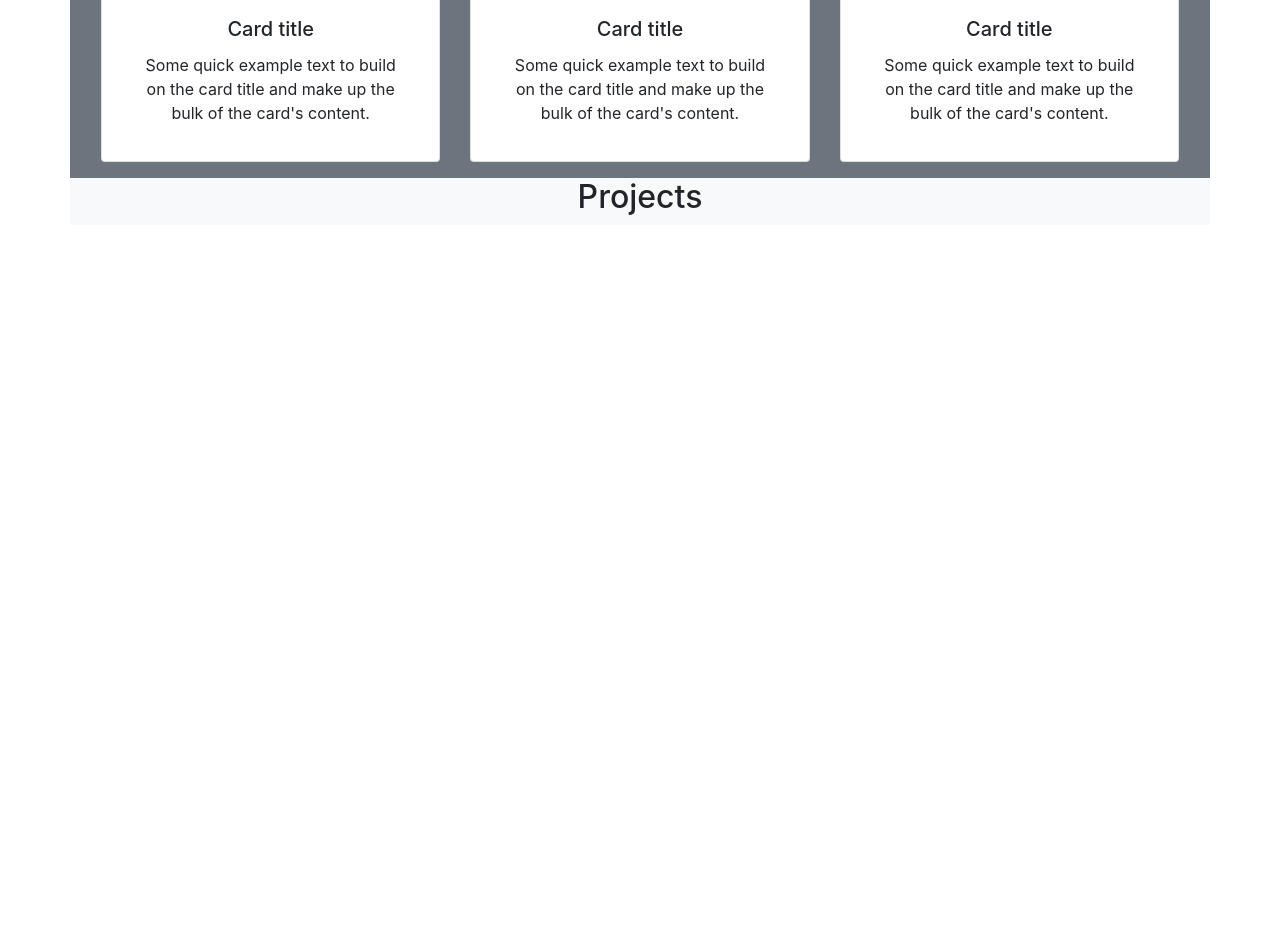
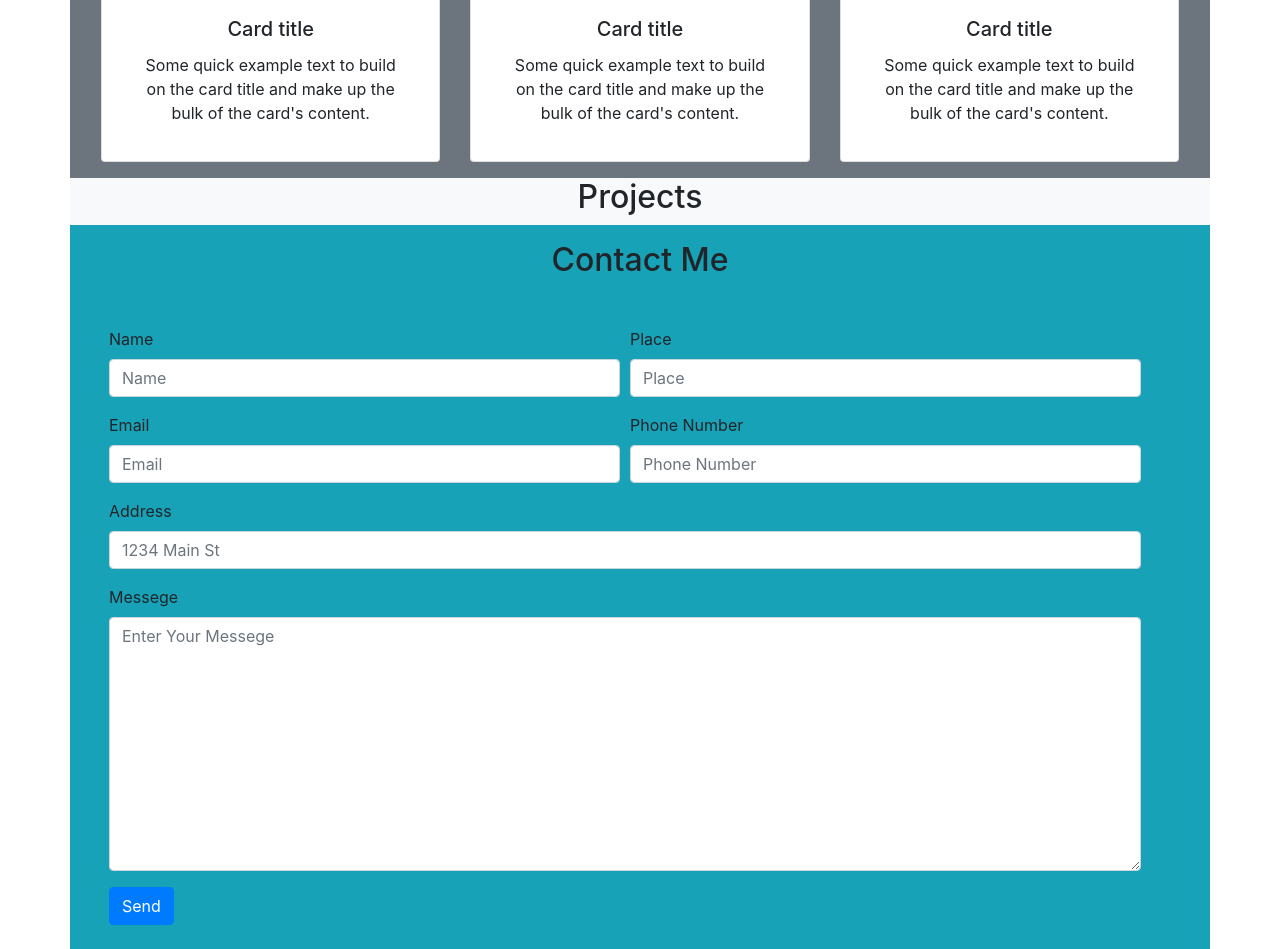
Before and after one commit to abhinandc0/simple-website, a plain HTML site: page index.html in a window 1280 px wide. Shown: the part 550-1499 px from the top of the page. Before the commit the page ends 800 px from the top, so only its background shows below. Drawn offline with nearby package versions, Linux system fonts and the light colour scheme.

Commit message:
Contact Section

```diff
--- a/index.html
+++ b/index.html
@@ -119,6 +119,54 @@
                 </div>
             </section>
             <!--Project Section Ends-->
+            <section id="contact">
+                <div class="contact">
+            <!--Contact Form-->
+                    <div class="container bg-info">
+                        <h2 class="text-center p-3">Contact Me</h2>
+                        <div class="row align-items-center col-12 p-4">
+                            <div class="col-md-12">
+                            <form>
+                                <div class="form-row">
+                                  <div class="form-group col-md-6 ">
+                                    <label for="inputEmail4">Name</label>
+                                    <input type="text" class="form-control" id="inputEmail4" placeholder="Name">
+                                  </div>
+                                  <div class="form-group col-md-6">
+                                    <label for="inputPassword4">Place</label>
+                                    <input type="text" class="form-control" id="inputPassword4" placeholder="Place">
+                                  </div>
+                                </div>
+                                <div class="form-row">
+                                    <div class="form-group col-md-6 ">
+                                      <label for="inputEmail4">Email</label>
+                                      <input type="email" class="form-control" id="inputEmail4" placeholder="Email">
+                                    </div>
+                                    <div class="form-group col-md-6">
+                                      <label for="inputPassword4">Phone Number</label>
+                                      <input type="tel" class="form-control" id="inputPassword4" placeholder="Phone Number">
+                                    </div>
+                                  </div>
+                                <div class="form-group">
+                                  <label for="inputAddress">Address</label>
+                                  <input type="text" class="form-control" id="inputAddress" placeholder="1234 Main St">
+                                </div>
+                                <div class="form-group">
+                                  <label for="inputAddress2">Messege</label>
+
+                                  <textarea class="form-control" name="" id="" cols="30" rows="10" placeholder="Enter Your Messege"></textarea>
+                                </div>
+
+                                <button type="submit" class="btn btn-primary">Send</button>
+                              </form>
+                            </div>
+                        </div>
+                    </div>
+
+
+                </div>
+            </section>
+        <!--Contact Section End-->
 
     <script src="https://code.jquery.com/jquery-3.5.1.slim.min.js" integrity="sha384-DfXdz2htPH0lsSSs5nCTpuj/zy4C+OGpamoFVy38MVBnE+IbbVYUew+OrCXaRkfj" crossorigin="anonymous"></script>
 <script src="https://cdn.jsdelivr.net/npm/popper.js@1.16.1/dist/umd/popper.min.js" integrity="sha384-9/reFTGAW83EW2RDu2S0VKaIzap3H66lZH81PoYlFhbGU+6BZp6G7niu735Sk7lN" crossorigin="anonymous"></script>
```
